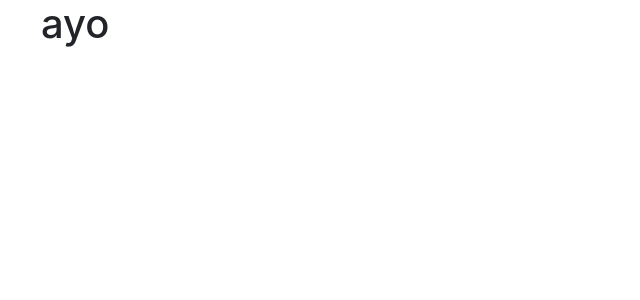
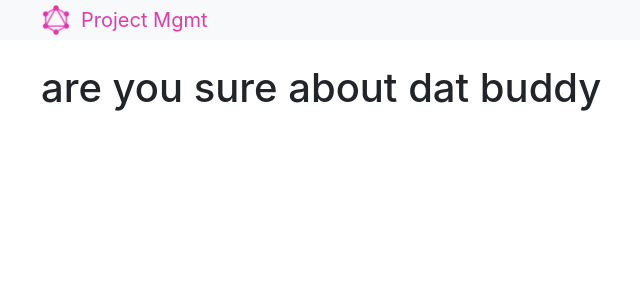
Before and after one commit to shadman-ahmed27/project-mgmt-graphql, a React (Create React App) app in the folder client/: page / in a window 1280 px wide. Shown: the top 300 px of the page, without its empty margins (41-681 px from the left). Built offline with nearby package versions, Linux system fonts and the light colour scheme.

Commit message:
Feat: Added Header component

```diff
--- a/client/src/App.js
+++ b/client/src/App.js
@@ -1,8 +1,13 @@
+import Header from "./components/Header";
+
 function App() {
   return (
-    <div className="container">
-      <h1>ayo</h1>
-    </div>
+    <>
+      <Header />
+      <div className="container">
+        <h1>are you sure about dat buddy</h1>
+      </div>
+    </>
   );
 }
 
--- /dev/null
+++ b/client/src/components/Header.jsx
@@ -0,0 +1,15 @@
+import logo from "./assets/logo.png";
+export default function Header() {
+  return (
+    <nav className="navbar bg-light mb-4 p-0">
+      <div className="container">
+        <a className="navbar-brand" href="/">
+          <div className="d-flex">
+            <img src={logo} alt="logo" className="mr-2" />
+            <div> Project Mgmt </div>
+          </div>
+        </a>
+      </div>
+    </nav>
+  );
+}
```
